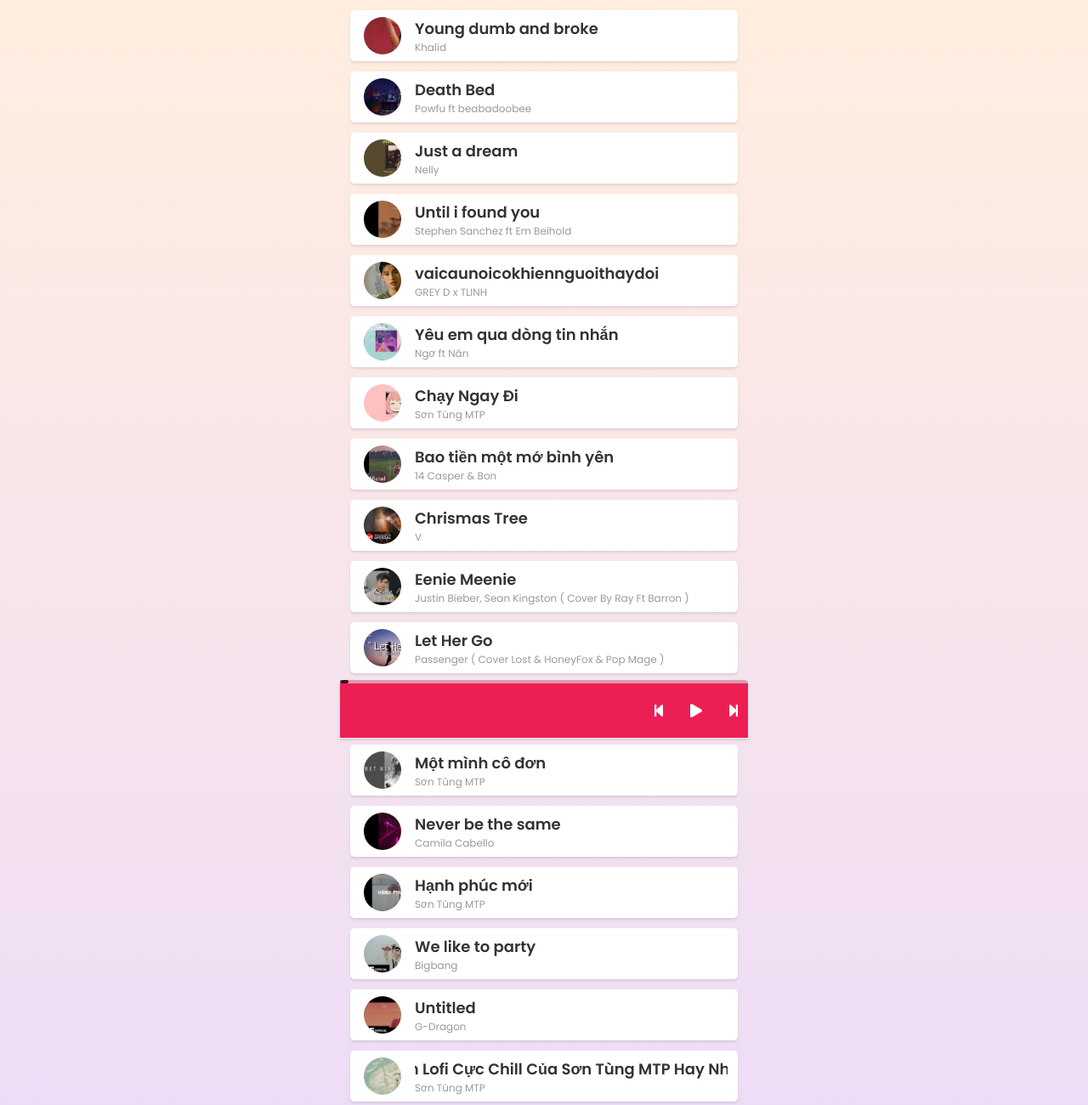
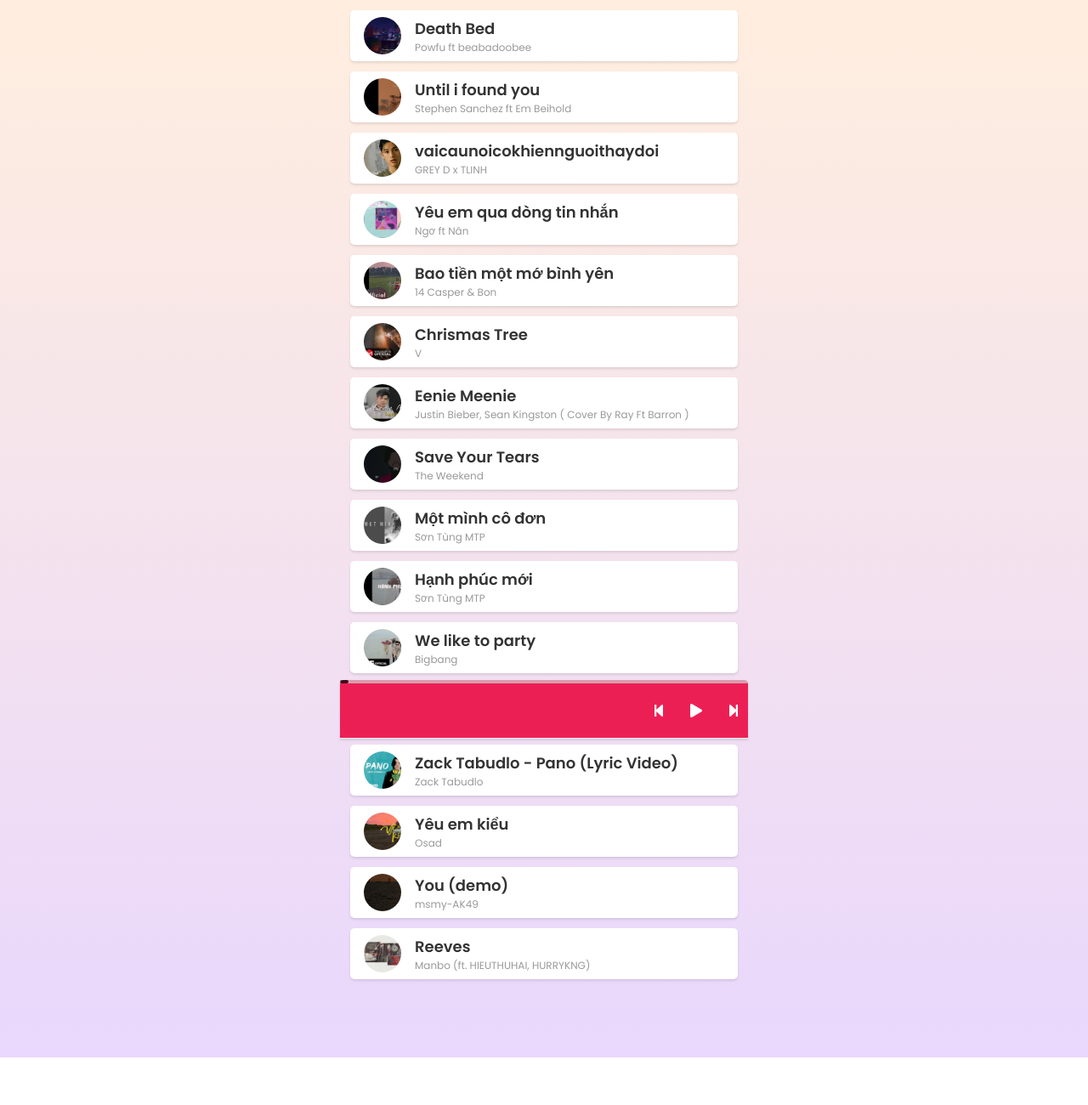
Before and after one commit to ImVux21/Music_Player, a plain HTML site: page index.html in a window 1280 px wide. Shown: the top 1300 px of the page at 85% size. After the commit the page ends 1244 px from the top, so only its background shows below. Drawn offline with Linux system fonts and the light colour scheme.

Commit message:
Add files via upload

```diff
--- a/javascript.js
+++ b/javascript.js
@@ -15,22 +15,10 @@
     playedSongs: [],
     songs: [
         {
-            name: 'Young dumb and broke',
-            singer: 'Khalid',
-            path: './songs/youngdumbbroke.mp3',
-            image: './img/youngdumbbroke.jpg'
-        },
-        {
             name: 'Death Bed',
             singer: 'Powfu ft beabadoobee',
             path: './songs/death_bed.mp3',
             image: './img/death_bed.jpg'
-        },
-        {
-            name: 'Just a dream',
-            singer: 'Nelly',
-            path: './songs/Just_A_Dream.mp3',
-            image: './img/Just_a_dream.jpg'
         },
         {
             name: 'Until i found you',
@@ -51,12 +39,6 @@
             image: './img/yeu_em_qua_dong_tin_nhan.jpg'
         },
         {
-            name: 'Chạy Ngay Đi',
-            singer: 'Sơn Tùng MTP',
-            path: './songs/chayngaydi.mp3',
-            image: './img/chay-ngay-di.jpg'
-        },
-        {
             name: 'Bao tiền một mớ bình yên',
             singer: '14 Casper & Bon',
             path: './songs/bao_tien_mot_mo_binh_yen.mp3',
@@ -75,12 +57,6 @@
             image: './img/eenie-meenie.jpg'
         },
         {
-            name: 'Let Her Go',
-            singer: 'Passenger ( Cover Lost & HoneyFox & Pop Mage )',
-            path: './songs/lethergo.mp3',
-            image: './img/let-her-go.jpg'
-        },
-        {
             name: 'Save Your Tears',
             singer: 'The Weekend',
             path: './songs/saveyourtear.mp3',
@@ -91,12 +67,6 @@
             singer: 'Sơn Tùng MTP',
             path: './songs/motminhcodon.mp3',
             image: './img/motminhcodon.jpg'
-        },
-        {
-            name: 'Never be the same',
-            singer: 'Camila Cabello',
-            path: './songs/neverbethesame.mp3',
-            image: './img/neverbethesame.jpg'
         },
         {
             name: 'Hạnh phúc mới',
@@ -115,12 +85,6 @@
             singer: 'G-Dragon',
             path: './songs/untitled.mp3',
             image: './img/untitled.jpg'
-        },
-        {
-            name: 'Những Bản Lofi Cực Chill Của Sơn Tùng MTP Hay Nhất',
-            singer: 'Sơn Tùng MTP',
-            path: './songs/playlistmtpchill.mp3',
-            image: './img/playlistmtpchill.jpg'
         },
         {
             name: 'Zack Tabudlo - Pano (Lyric Video)',
```
Also changed, not shown: index.html (line endings or trailing spaces), style.css (line endings or trailing spaces), 3 other files.
